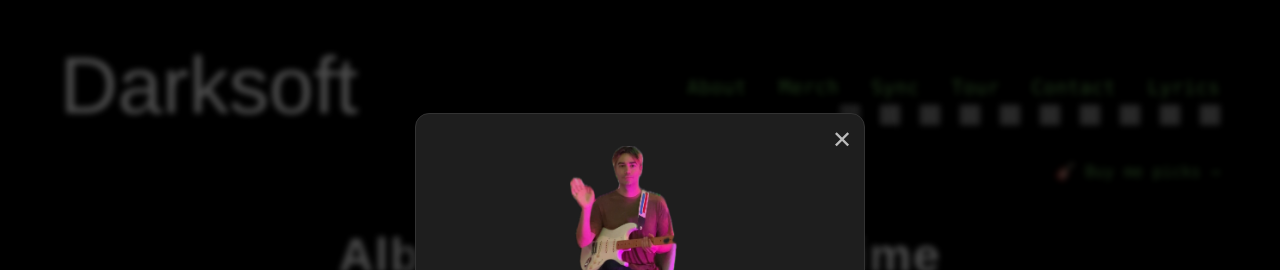
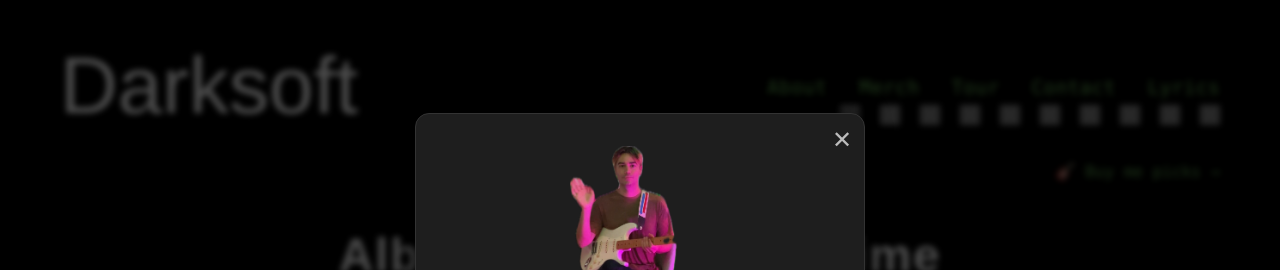
Before and after one commit to darks0ft/website, a Jekyll site: the page built from data.html, in a window 1280 px wide and 900 px high. Shown: the top 270 px of the window. Built offline with Jekyll 4.4.1, drawn with Linux system fonts in a browser that asks for light colours; some web fonts are replaced; grey boxes are pictures that could not be loaded.

Commit message:
Move sync link out of main menu; add it to Contact section

```diff
--- a/_includes/header.html
+++ b/_includes/header.html
@@ -15,7 +15,6 @@
 <nav class="sticky-nav-bar show" id="sticky-nav-bar" aria-label="Main navigation">
   <a href="/#about">About</a>
   <a href="/merch">Merch</a>
-  <a href="/sync/">Sync</a>
   <a href="/#tour">Tour</a>
   <a href="/#contact">Contact</a>
   <a href="/lyrics">Lyrics</a>
--- a/index.html
+++ b/index.html
@@ -291,6 +291,7 @@
     <p>For booking, collaborations, or general inquiries:
        <a href="mailto:darksoftband@gmail.com">darksoftband@gmail.com</a>
     </p>
+    <p>For sync and licensing, see the <a href="/sync/">Sync page</a>.</p>
   </section>
 
 <!-- SUPPORT -->
```
